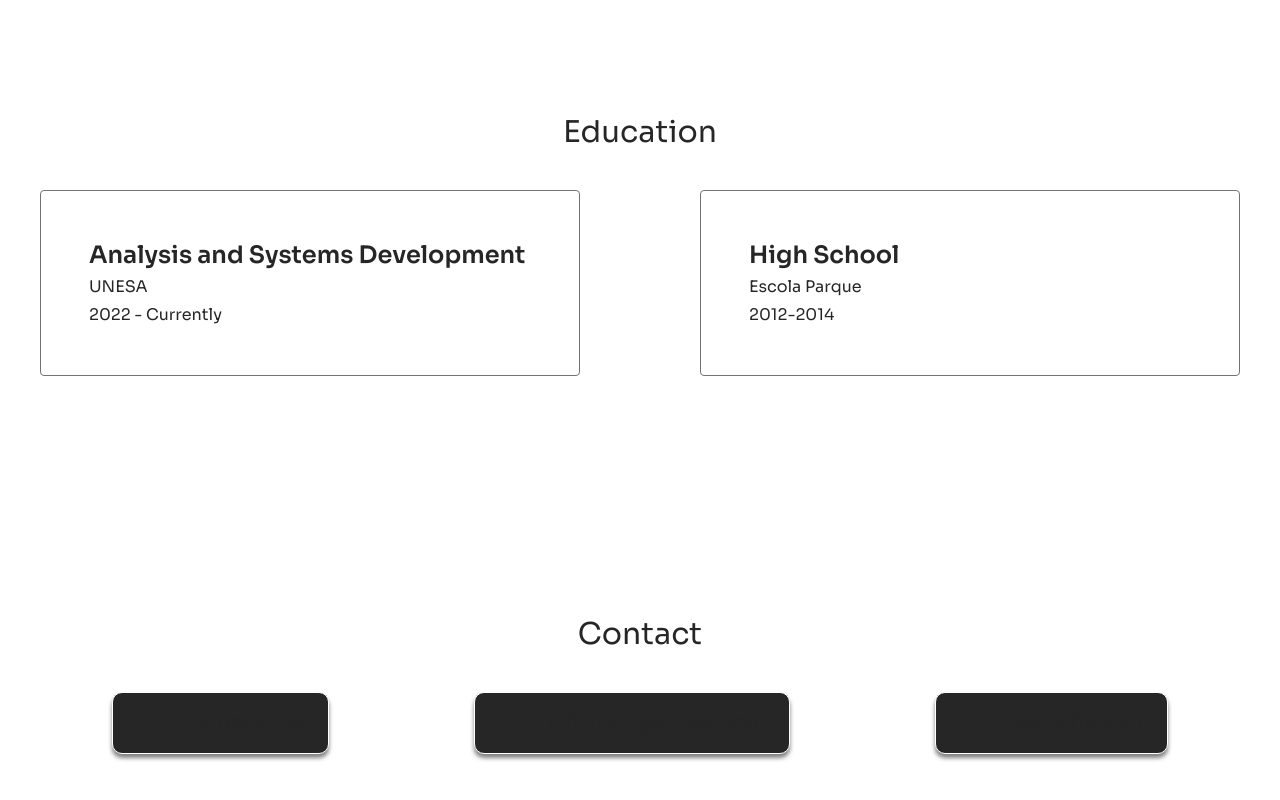
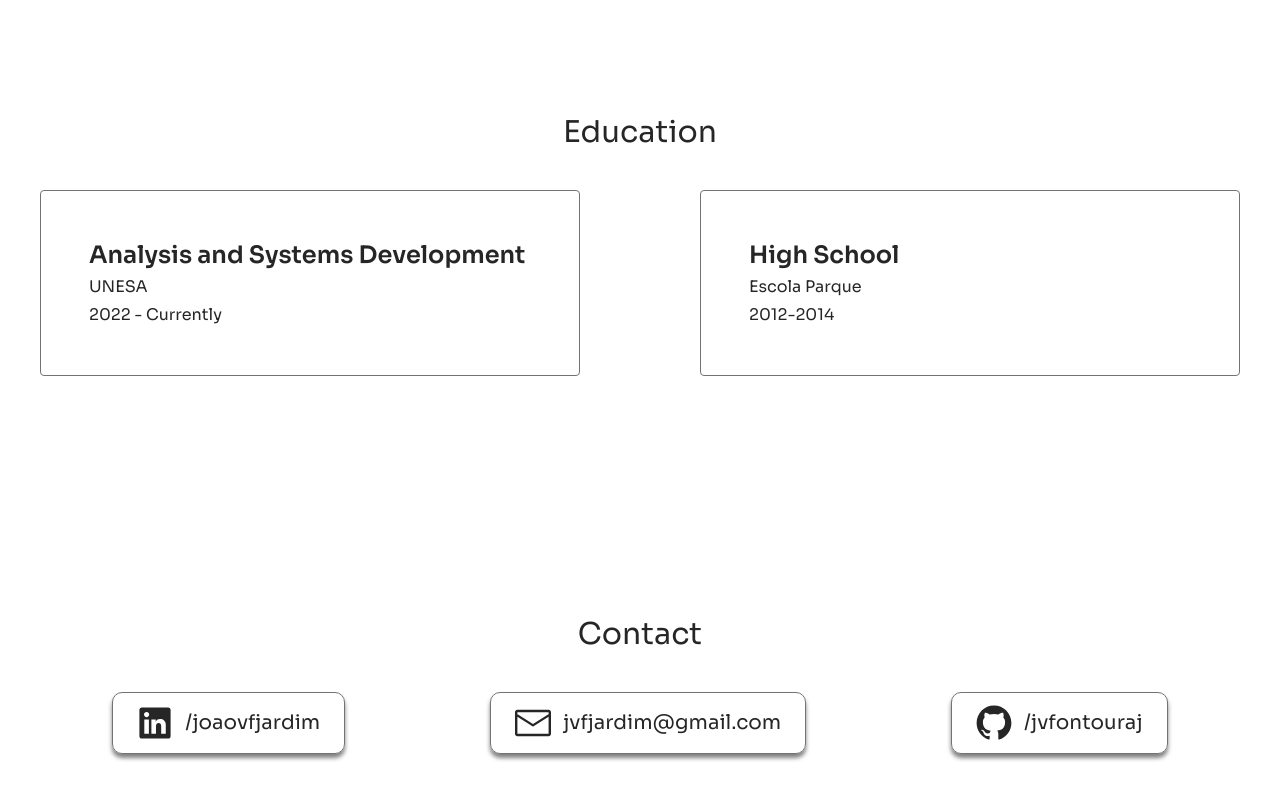
Before and after one commit to jvfontouraj/portfolio-next, a Next.js app: page /en in a window 1280 px wide. Shown: the part 6429-7229 px from the top of the page. Built offline with nearby package versions, Linux system fonts and the light colour scheme.

Commit message:
fix contact colors

```diff
--- a/src/app/components/Contact.tsx
+++ b/src/app/components/Contact.tsx
@@ -17,28 +17,29 @@ export function Contact({ lang }: { lang: string }) {
       <h2 className="text-center text-3xl 2xl:text-4xl">{contact.title}</h2>
       <div className="flex w-full flex-col items-center justify-around gap-7 md:flex-row md:gap-0">
         <Link
-          href={'https://github.com/jvfontouraj'}
-          className="flex w-fit items-center gap-3 rounded-[10px] border border-white bg-neutral-800 px-6 py-3 shadow-[0px_4px_4px_0px_rgba(0,0,0,0.5)] transition-shadow duration-300 hover:shadow-white"
+          href={'https://www.linkedin.com/in/joaovfjardim/'}
+          className="flex w-fit items-center gap-3 rounded-[10px] border border-neutral-500 px-6 py-3 shadow-[0px_4px_4px_0px_rgba(0,0,0,0.5)] transition-shadow duration-300 hover:shadow-white dark:border-white dark:bg-neutral-800"
         >
-          <GitHubLogoIcon className="h-5 w-5 md:h-9 md:w-9" />
-          <div className="text-lg md:text-xl">/jvfontouraj</div>
+          <LinkedInLogoIcon className="h-5 w-5 md:h-9 md:w-9" />
+          <div className="text-lg md:text-xl">/joaovfjardim</div>
         </Link>
         <Link
           target="_blank"
           href={
             'https://mail.google.com/mail/?view=cm&fs=1&to=jvfjardim@gmail.com&su=Contato%20atrav%C3%A9s%20do%20site%20&body=Ol%C3%A1%2C'
           }
-          className="flex w-fit items-center gap-3 rounded-[10px] border border-white bg-neutral-800 px-6 py-3 shadow-[0px_4px_4px_0px_rgba(0,0,0,0.5)] transition-shadow duration-300 hover:shadow-white"
+          className="flex w-fit items-center gap-3 rounded-[10px] border border-neutral-500 px-6 py-3 shadow-[0px_4px_4px_0px_rgba(0,0,0,0.5)] transition-shadow duration-300 hover:shadow-white dark:border-white dark:bg-neutral-800"
         >
           <EnvelopeClosedIcon className="h-5 w-5 md:h-9 md:w-9" />
           <div className="text-lg md:text-xl">jvfjardim@gmail.com</div>
         </Link>
+
         <Link
-          href={'https://www.linkedin.com/in/joaovfjardim/'}
-          className="flex w-fit items-center gap-3 rounded-[10px] border border-white bg-neutral-800 px-6 py-3 shadow-[0px_4px_4px_0px_rgba(0,0,0,0.5)] transition-shadow duration-300 hover:shadow-white"
+          href={'https://github.com/jvfontouraj'}
+          className="flex w-fit items-center gap-3 rounded-[10px] border border-neutral-500 px-6 py-3 shadow-[0px_4px_4px_0px_rgba(0,0,0,0.5)] transition-shadow duration-300 hover:shadow-white dark:border-white dark:bg-neutral-800"
         >
-          <LinkedInLogoIcon className="h-5 w-5 md:h-9 md:w-9" />
-          <div className="text-lg md:text-xl">/joaovfjardim</div>
+          <GitHubLogoIcon className="h-5 w-5 md:h-9 md:w-9" />
+          <div className="text-lg md:text-xl">/jvfontouraj</div>
         </Link>
       </div>
     </section>
```
